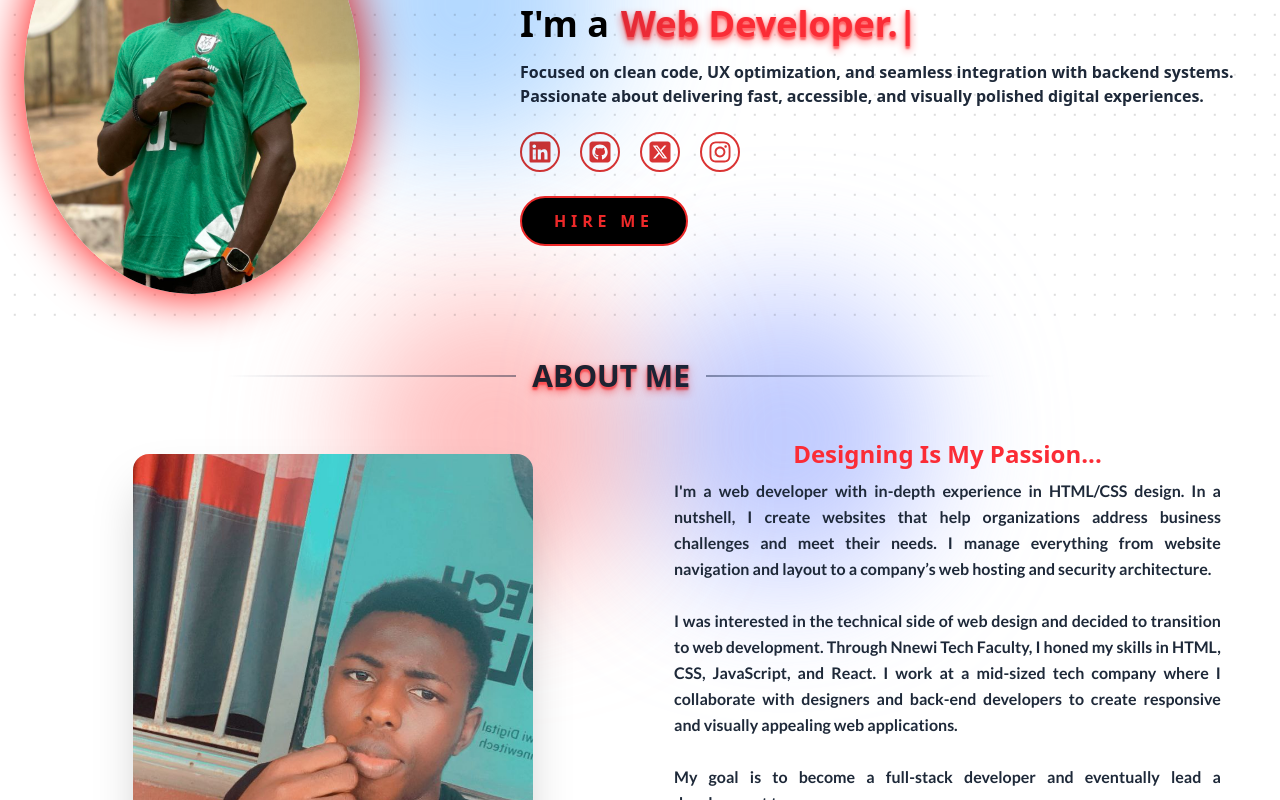
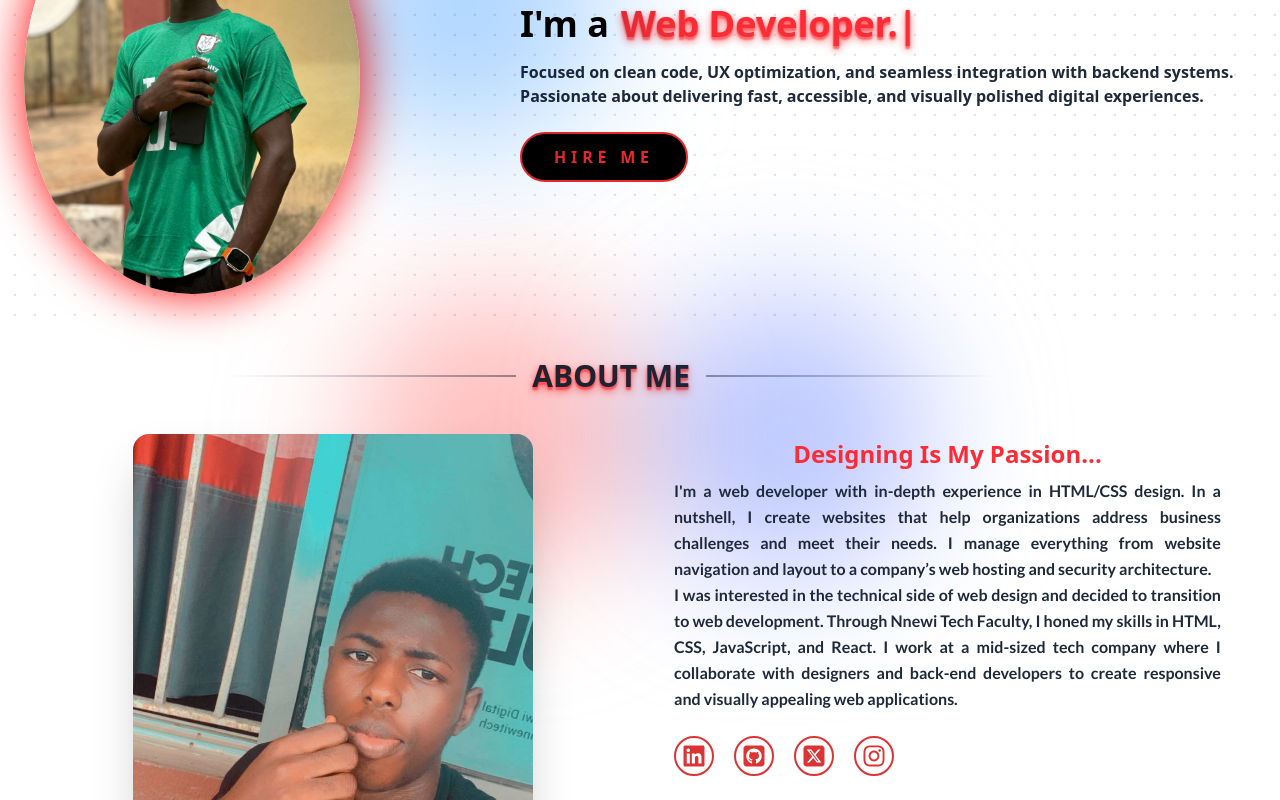
Before and after one commit to Lexcorps-35/React-Portfolio, a React (Vite) app: page / in a window 1280 px wide. Shown: the part 220-1020 px from the top of the page. Built offline with nearby package versions, Linux system fonts and the light colour scheme.

Commit message:
final commit

```diff
--- a/src/App.jsx
+++ b/src/App.jsx
@@ -11,7 +11,7 @@ import Contact from './components/Contact';
 
 const App = () => {
   return (
-    <div>
+    <div className="w-full overflow-x-hidden">
       <Navbar />
       <Home />
       <About />
--- a/src/components/About.jsx
+++ b/src/components/About.jsx
@@ -1,4 +1,7 @@
 import React from "react";
+import { FaInstagram, FaLinkedin } from "react-icons/fa";
+import { FaSquareXTwitter } from "react-icons/fa6";
+import { FaSquareGithub } from "react-icons/fa6";
 
 const About = () => {
   return (
@@ -37,7 +40,6 @@ const About = () => {
             website navigation and layout to a company’s web hosting and
             security architecture.
             <br />
-            <br />
             I was interested in the technical side of web design and decided to
             transition to web development. Through Nnewi Tech Faculty, I honed
             my skills in HTML, CSS, JavaScript, and React. I work at a mid-sized
@@ -45,9 +47,42 @@ const About = () => {
             developers to create responsive and visually appealing web
             applications.
             <br />
-            <br />
-            My goal is to become a full-stack developer and eventually lead a
-            development team.
+
+             {/* Social Icons */}
+          <div className="flex justify-center md:justify-start mt-6 gap-5">
+            <a
+              href="https://www.linkedin.com/in/ene-alexander-847b9033a/"
+              target="_blank"
+              rel="noopener noreferrer"
+              className="text-[#db3434] inline-flex justify-center items-center w-10 h-10 border-2 border-[#db3434] text-[2rem] rounded-full transition-transform  duration-300 ease-in-out hover:bg-[#ef2929] hover:text-black hover:scale-[1.3] hover:-translate-y-[5px] hover:shadow-[0_0_25px_#ef2929]"
+            >
+              <FaLinkedin className="size-6" />
+            </a>
+            <a
+              href="https://github.com/Lexcorps-35"
+              target="_blank"
+              rel="noopener noreferrer"
+              className="text-[#db3434] inline-flex justify-center items-center w-10 h-10 border-2 border-[#db3434] text-[2rem] rounded-full transition-transform  duration-300 ease-in-out hover:bg-[#ef2929] hover:text-black hover:scale-[1.3] hover:-translate-y-[5px] hover:shadow-[0_0_25px_#ef2929]"
+            >
+              <FaSquareGithub className="size-6" />
+            </a>
+            <a
+              href="https://x.com/ENE589648356793?t=QzOgyuf0y4UG5Dn9Fk19SA&s=09"
+              target="_blank"
+              rel="noopener noreferrer"
+              className="text-[#db3434] inline-flex justify-center items-center w-10 h-10 border-2 border-[#db3434] text-[2rem] rounded-full transition-transform  duration-300 ease-in-out hover:bg-[#ef2929] hover:text-black hover:scale-[1.3] hover:-translate-y-[5px] hover:shadow-[0_0_25px_#ef2929]"
+            >
+              <FaSquareXTwitter className="size-6" />
+            </a>
+            <a
+              href="https://www.instagram.com/enealex3219?igsh=YzljYTk1ODg3Zg=="
+              target="_blank"
+              rel="noopener noreferrer"
+              className="text-[#db3434] inline-flex justify-center items-center w-10 h-10 border-2 border-[#db3434] text-[2rem] rounded-full transition-transform  duration-300 ease-in-out hover:bg-[#ef2929] hover:text-black hover:scale-[1.3] hover:-translate-y-[5px] hover:shadow-[0_0_25px_#ef2929]"
+            >
+              <FaInstagram className="size-6" />
+            </a>
+          </div>
           </p>
 
           <div className="mt-6 flex flex-col sm:flex-row gap-4 justify-center md:justify-start btn">
--- a/src/components/Home.jsx
+++ b/src/components/Home.jsx
@@ -1,7 +1,4 @@
 import React from "react";
-import { FaInstagram, FaLinkedin } from "react-icons/fa";
-import { FaSquareXTwitter } from "react-icons/fa6";
-import { FaSquareGithub } from "react-icons/fa6";
 import TypeWriter from "./TypeWriter";
 
 const Home = () => {
@@ -48,44 +45,10 @@ const Home = () => {
             and visually polished digital experiences.
           </p>
 
-          {/* Social Icons */}
-          <div className="flex justify-center md:justify-start mt-6 gap-5">
-            <a
-              href="https://www.linkedin.com/in/ene-alexander-847b9033a/"
-              target="_blank"
-              rel="noopener noreferrer"
-              className="text-[#db3434] inline-flex justify-center items-center w-10 h-10 border-2 border-[#db3434] text-[2rem] rounded-full transition-transform  duration-300 ease-in-out hover:bg-[#ef2929] hover:text-black hover:scale-[1.3] hover:-translate-y-[5px] hover:shadow-[0_0_25px_#ef2929]"
-            >
-              <FaLinkedin className="size-6" />
-            </a>
-            <a
-              href="https://github.com/Lexcorps-35"
-              target="_blank"
-              rel="noopener noreferrer"
-              className="text-[#db3434] inline-flex justify-center items-center w-10 h-10 border-2 border-[#db3434] text-[2rem] rounded-full transition-transform  duration-300 ease-in-out hover:bg-[#ef2929] hover:text-black hover:scale-[1.3] hover:-translate-y-[5px] hover:shadow-[0_0_25px_#ef2929]"
-            >
-              <FaSquareGithub className="size-6" />
-            </a>
-            <a
-              href="https://x.com/ENE589648356793?t=QzOgyuf0y4UG5Dn9Fk19SA&s=09"
-              target="_blank"
-              rel="noopener noreferrer"
-              className="text-[#db3434] inline-flex justify-center items-center w-10 h-10 border-2 border-[#db3434] text-[2rem] rounded-full transition-transform  duration-300 ease-in-out hover:bg-[#ef2929] hover:text-black hover:scale-[1.3] hover:-translate-y-[5px] hover:shadow-[0_0_25px_#ef2929]"
-            >
-              <FaSquareXTwitter className="size-6" />
-            </a>
-            <a
-              href="https://www.instagram.com/enealex3219?igsh=YzljYTk1ODg3Zg=="
-              target="_blank"
-              rel="noopener noreferrer"
-              className="text-[#db3434] inline-flex justify-center items-center w-10 h-10 border-2 border-[#db3434] text-[2rem] rounded-full transition-transform  duration-300 ease-in-out hover:bg-[#ef2929] hover:text-black hover:scale-[1.3] hover:-translate-y-[5px] hover:shadow-[0_0_25px_#ef2929]"
-            >
-              <FaInstagram className="size-6" />
-            </a>
-          </div>
+
 
           {/* Hire Me Button */}
-          <a href="https://wa.me/qr/JTGFM5WOMDYXA1">
+          <a href="https://wa.me/09126667812?text=Hi+good+day+I+have+a+frontend+project+i+would+like+you+to+work+on">
             <button className="btn mt-6 mb-6">HIRE ME</button>
           </a>
         </div>
@@ -99,7 +62,7 @@ const Home = () => {
       </div>
 
       <div
-        className=" absolute mt-20 left-1/4 w-72 h-72 bg-blue-300 rounded-full
+        className=" absolute mt-20 md:left-1/4 left-1/5 w-72 h-72 bg-blue-300 rounded-full
           mix-blend-multiply filter blur-3xl opacity-70 dark:opacity-30 dark:bg-blue-600"
       ></div>
 
--- a/src/components/Skills.jsx
+++ b/src/components/Skills.jsx
@@ -79,13 +79,13 @@ const Skills = () => {
           </div>
 
           <div
-            className="grid grid-cols-2 sm:grid-cols-2 gap-6 text-center items-center justify-items-center"
+            className="grid grid-cols-2 sm:grid-cols-2 md:grid-cols-2 gap-6 text-center items-center justify-items-center"
             data-aos="fade-up"
           >
             {skills.map((skill, index) => (
               <div
                 key={index}
-                className="flex flex-col items-center  bg-gray-300 dark:bg-[#1f2937] rounded-xl px-4 py-5 w-45 shadow-xl dark:shadow-pink-400
+                className="flex flex-col items-center  bg-gray-300 dark:bg-[#1f2937] rounded-xl px-4 py-5 w-full shadow-xl dark:shadow-pink-400
     hover:scale-105 hover:shadow-[0_0_15px_#ff4d4d]
                  dark:hover:shadow-[0_0_20px_#ff4d4d]
                  transition duration-300 ease-in-out cursor-pointer"
```
